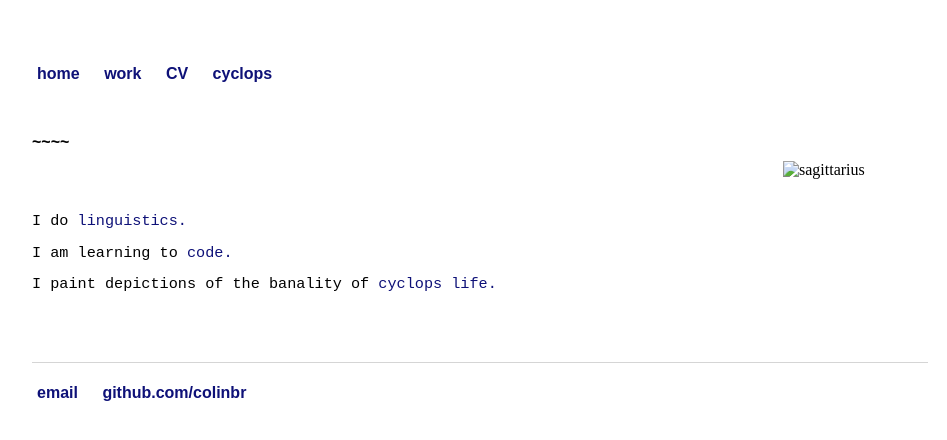
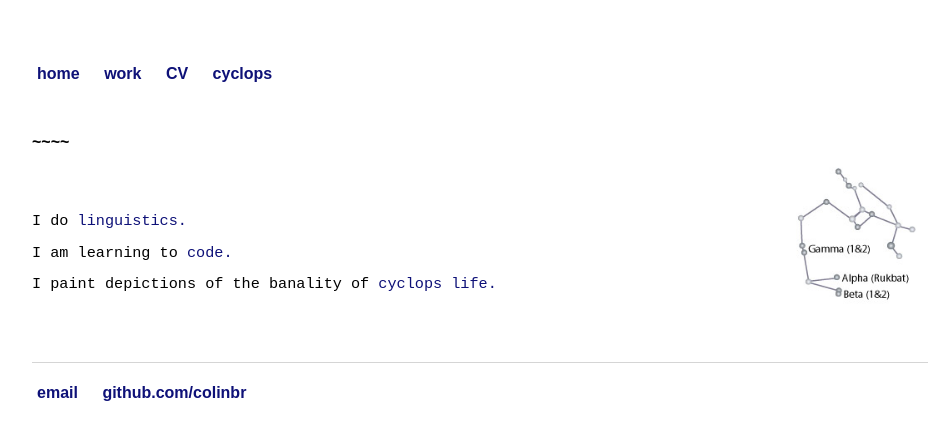
Before and after one commit to colinbr/OLD-colinbr.github.io, a Jekyll site: the page built from index.html, in a window 1280 px wide. Shown: the top 440 px of the page, without its empty margins (160-1107 px from the left). Built offline with Jekyll 4.4.1, drawn with Linux system fonts in a browser that asks for light colours; some web fonts are replaced.

Commit message:
Update index.html

```diff
--- a/index.html
+++ b/index.html
@@ -5,7 +5,7 @@
 <div class="blurb">
 	<br>
 	<h1>~~~~</h1>
-	<img src="sagittarius2.jpg" alt="sagittarius" style="float:right;width:145px;height:145px;">
+	<img src="/IMG/sagittarius2.jpg" alt="sagittarius" style="float:right;width:145px;height:145px;">
 	<br>
 	<br>
 	<p>I do <a href="/research">linguistics.</a></p>
```
